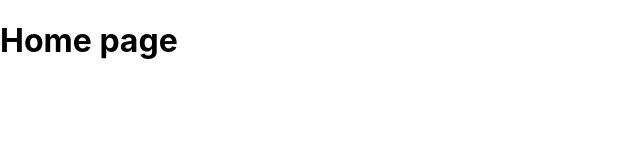
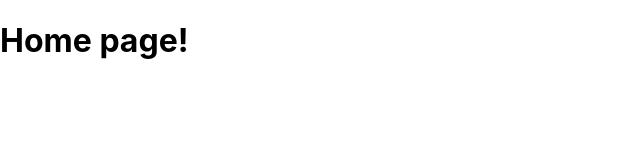
Before and after one commit to joyfullyx/premier-golf-mock, a React (Create React App) app: page / in a window 1280 px wide. Shown: the top 160 px of the page, without its empty margins (0-640 px from the left). Built offline with nearby package versions, Linux system fonts and the light colour scheme.

Commit message:
first commit

```diff
--- a/src/pages/Home.js
+++ b/src/pages/Home.js
@@ -1,7 +1,7 @@
 import React from "react";
 
 function Home() {
-  return <h1>Home page</h1>;
+  return <h1>Home page!</h1>;
 }
 
 export default Home;
```
